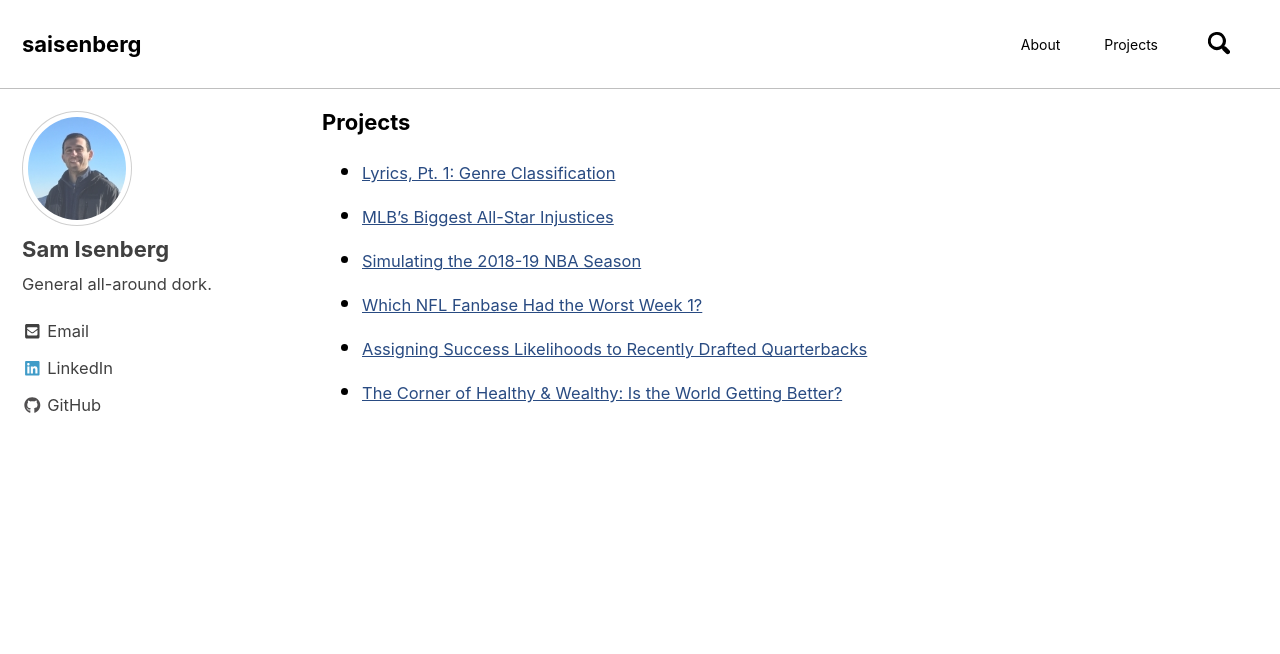
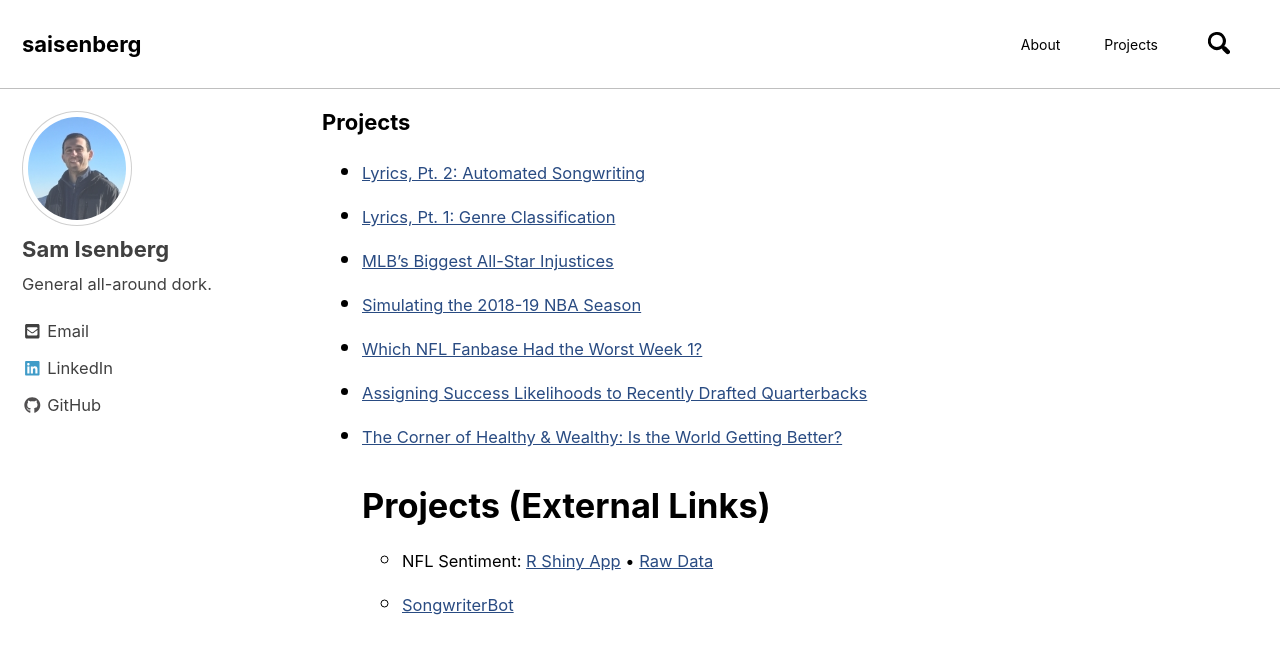
Before and after one commit to saisenberg/saisenberg.github.io, a Jekyll site: the page built from _pages/projects.md, in a window 1280 px wide and 900 px high. Shown: the top 654 px of the window. Built offline with Jekyll 4.4.1, drawn with Linux system fonts in a browser that asks for light colours; nearby versions of some CDN libraries.

Commit message:
See changelog 0.38

```diff
--- a/CHANGELOG (SI).txt
+++ b/CHANGELOG (SI).txt
@@ -1,4 +1,8 @@
 CHANGELOG
+
+0.38
+- added songwriterbot post
+- added external links section to projects page
 
 0.37
 - update lyrics-classifier formatting
--- a/_pages/projects.md
+++ b/_pages/projects.md
@@ -10,3 +10,12 @@ author_profile: true
       <li>
         <small> <a href="{{ post.url }}">{{ post.title }}</a></small>
     {% endfor %}
+
+<br>
+<br>
+
+<h1>Projects (External Links)</h1>
+<ul>
+<li><small>NFL Sentiment: <a href="https://saisenberg.shinyapps.io/weekly-nfl-sentiment/">R Shiny App</a> • <a href="https://docs.google.com/spreadsheets/d/17FIBsCmEbSYLDrcfK-z7y5cVPAKAWOQPi5a4kl3gCoE/edit#gid=560609653">Raw Data</a></small></li>
+<li><small><a href="http://songwriterbot.herokuapp.com">SongwriterBot</a></small></li>
+</ul>
```
Also changed, not shown: _posts/2018-12-09-songwriterbot.md (added, +41 -0 lines), images/songwriterbot/markov_pic.png (added).
